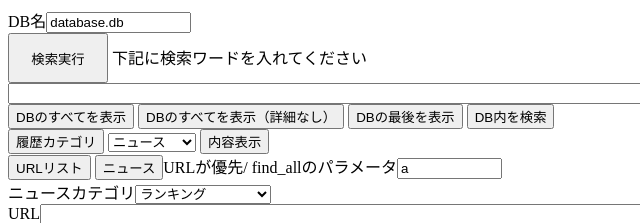
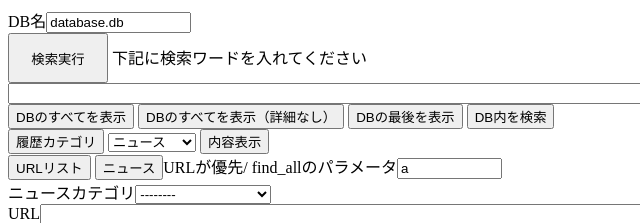
Before and after one commit to snc29654/ubuntu_ajax_python, a plain HTML site: page index.html in a window 1280 px wide. Shown: the top 223 px of the page, 0-640 px from the left. Drawn offline with nearby package versions, Linux system fonts and the light colour scheme.

Commit message:
ニュースカテゴリの初期値は無しとする

```diff
--- a/index.html
+++ b/index.html
@@ -27,6 +27,7 @@
     <button type="button"  onclick="func_news()" >ニュース</button>URLが優先/
     find_allのパラメータ<input type="text" id="text8" size="10" value="a" /><br>
     ニュースカテゴリ<select name="scrapeaction" id="scrapeaction">
+        <option value="http://localhost">--------</option>
         <option value="https://news.yahoo.co.jp/ranking/access/news">ランキング</option>
         <option value="https://news.yahoo.co.jp/ranking/access/magazine">雑誌</option>
         <option value="https://news.yahoo.co.jp/ranking/access/photo">写真</option>
```
